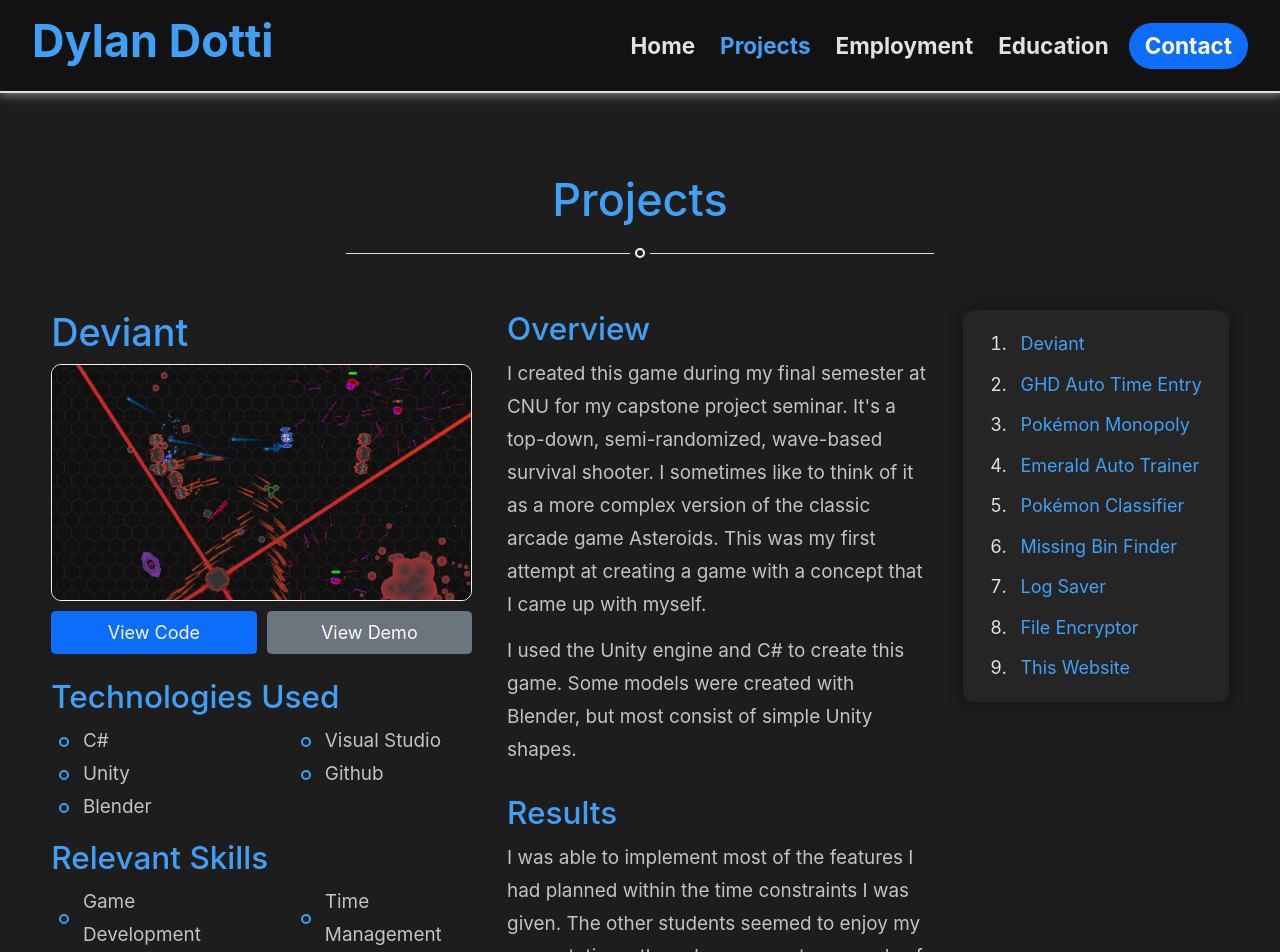
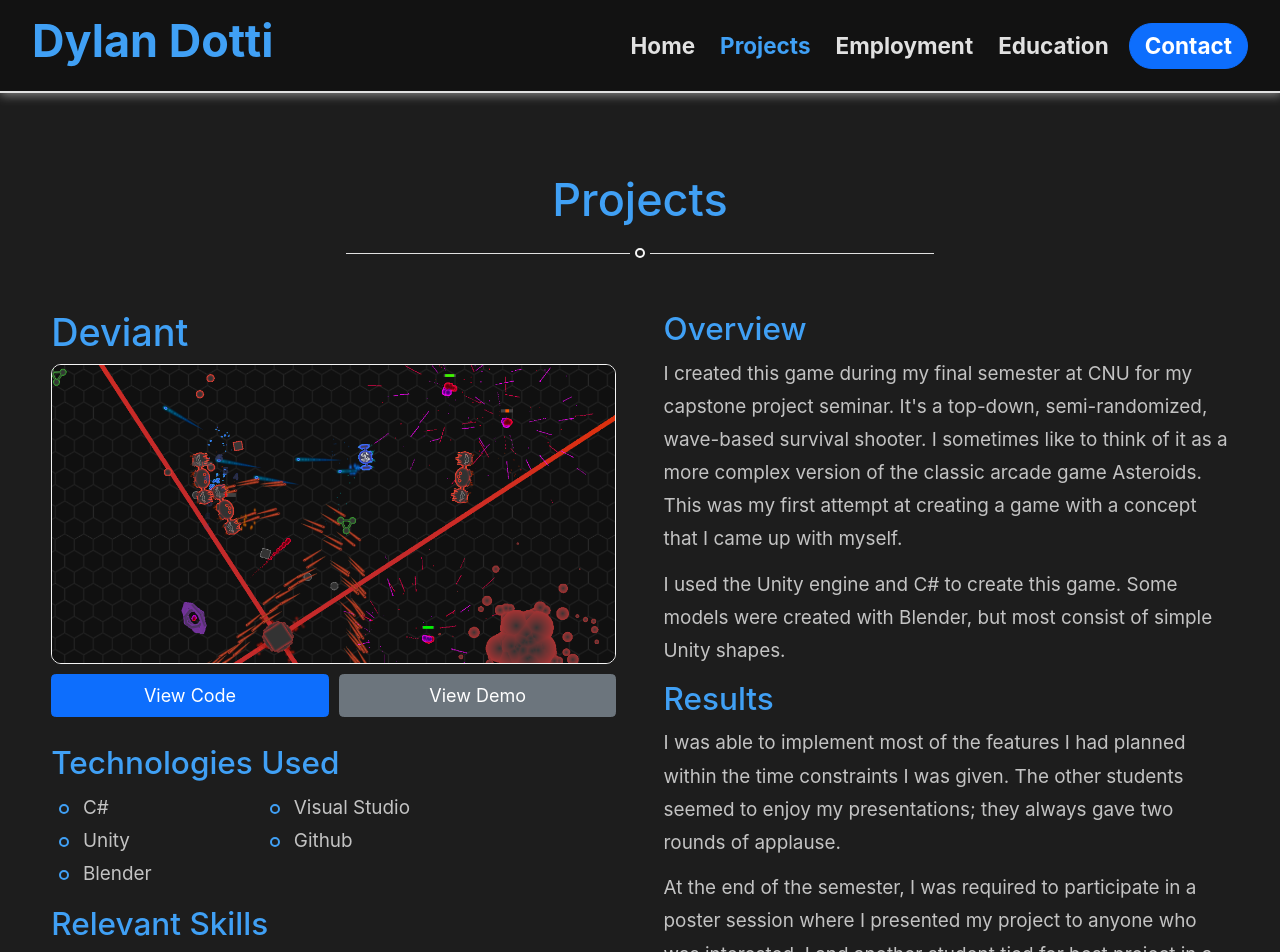
Before and after one commit to Dylan-Dotti/React-Portfolio-Website, a React (Vite) app: page /projects in a window 1280 px wide. Shown: the top 952 px of the page. Built offline with nearby package versions, Linux system fonts and the light colour scheme.

Commit message:
Responsive project section w/o navigation

```diff
--- a/src/Components/Projects/ProjectListing/ProjectListingItem/index.tsx
+++ b/src/Components/Projects/ProjectListing/ProjectListingItem/index.tsx
@@ -34,36 +34,44 @@ const ProjectListingItem: React.FC<ProjectListingItemProps> = (props) => {
                         )}
                     </div>
                 </div>
+                <div className="list-group-wrapper">
                     {project.technologies &&
                         <div className="project-section technologies-section">
                             <h3 className="section-header">Technologies Used</h3>
-                        <ul>
+                            <div className="list-wrapper">
+                                <ul className="blue-circle-list">
                                     {project.technologies.map((tech, index) => (
                                         <li key={index}>{tech}</li>
                                     ))}
                                 </ul>
                             </div>
+                        </div>
                     }
                     {project.skills &&
                         <div className="project-section skills-section">
                             <h3 className="section-header">Relevant Skills</h3>
-                        <ul>
+                            <div className="list-wrapper">
+                                <ul className="blue-circle-list">
                                     {project.skills.map((skill, index) => (
                                         <li key={index}>{skill}</li>
                                     ))}
                                 </ul>
                             </div>
+                        </div>
                     }
                     {project.features &&
                         <div className="project-section features-section">
                             <h3 className="section-header">Notable Features</h3>
-                        <ul>
+                            <div className="list-wrapper">
+                                <ul className="blue-circle-list">
                                     {project.features.map((skill, index) => (
                                         <li key={index}>{skill}</li>
                                     ))}
                                 </ul>
                             </div>
+                        </div>
                     }
+                </div>
             </div>
 
             <div className="right-column">
--- a/src/Components/Projects/ProjectListing/ProjectListingItem/project-listing-item.scss
+++ b/src/Components/Projects/ProjectListing/ProjectListingItem/project-listing-item.scss
@@ -2,11 +2,9 @@
 @use "../../../../Styles/screen-sizes" as *;
 
 .project-listing-item {
-
-    display: grid;
-    //grid-template-columns: 1fr 1fr;
-    //gap: 4%;
-    gap: 2.5%;
+    display: flex;
+    flex-direction: column;
+    gap: 20px;
 
     p {
         margin-bottom: 0.7rem;
@@ -15,27 +13,35 @@
     .left-column, .right-column {
         display: flex;
         flex-direction: column;
-        gap: 15px;
+        gap: 5%;
     }
 
     .title-section {
+        display: flex;
+        flex-direction: column;
         margin-bottom: 0.5rem;
     }
 
     .project-name {
         color: $primary-color;
+        text-wrap: balance;
+        text-align: center;
     }
 
     .section-header {
         color: $primary-color;
+        text-align: center;
     }
 
     .main-image {
-        aspect-ratio: 16/9;
+        //aspect-ratio: 16/9;
         object-fit: cover;
         border: 1px solid whitesmoke;
         border-radius: 10px;
         margin-bottom: 10px;
+        width: 100%;
+        //flex: 1;
+        height: 300px;
     }
 
     .button-links {
@@ -52,35 +58,86 @@
         width: 100%;
     }
 
+    .list-group-wrapper {
+        display: flex;
+        flex-direction: column;
+        gap: 15px;
+        //justify-content: center;
+    }
+
+    .list-wrapper {
+        display: flex;
+        justify-content: center;
+    }
+
     ul {
         padding-left: 1.5em;
-        columns: 2;
+        //columns: 2;
         column-gap: 5em;
+        max-width: fit-content;
 
         li {
             position: relative;
             padding-left: .25em;
             color: $faded-text-white;
             break-inside: avoid;
-
-            &::before {
-                content: "";
-                position: absolute;
-                left: -1em;
-                top: 50%;
-                transform: translateY(-40%);
-                width: 10px;
-                height: 10px;
-                border: 2px solid $primary-color;
-                border-radius: 50%;
-            }
+            max-width: fit-content;
         }
     }
 
     // Media Queries
 
-    @media (min-width: $laptop) {
+    @media(min-width: $mobile-l) {
+
+        .section-header {
+            text-align: left;
+        }
+
+        .list-wrapper {
+            justify-content: flex-start;
+
+        }
+
+        ul {
+            columns: 2;
+
+        }
+    }
+
+    @media(min-width: $tablet) {
+
+        .left-column {
+            display: grid;
+            grid-template-columns: 1fr auto;
+        }
+
+        .project-name {
+            text-align: left;
+        }
+
+        ul {
+            columns: 1;
+        }
+    }
+
+    @media(min-width: $laptop) {
+        display: grid;
         grid-template-columns: 1fr 1fr;
         gap: 4%;
+
+        .left-column {
+            display: flex;
+            flex-direction: column;
+            gap: 2.5%
+        }
+
+        ul {
+            columns: 2;
+            max-width: 100%;
+
+            li {
+                max-width: 100%;
+            }
+        }
     }
 }
--- a/src/Components/Projects/ProjectListing/project-listing.scss
+++ b/src/Components/Projects/ProjectListing/project-listing.scss
@@ -11,14 +11,15 @@
     .content-layout {
         position: relative;
         display: grid;
-        grid-template-columns: auto max-content;
+        //grid-template-columns: auto max-content;
         align-items: start;
         gap: clamp(20px, 3%, 3%);
     }
 
     .project-navigation {
         @include background-tint(0.04);
-        display: flex;
+        //display: flex;
+        display: none;
         flex-direction: column;
         gap: .5rem;
         padding: 1rem 1.5rem;
@@ -52,15 +53,26 @@
 
     // Media Queries
 
-    // @media(min-width: 850px) {
-    //     max-width: 75%;
-    // }
+    @media(min-width: $tablet) {
 
-    // @media(min-width: $laptop-l) {
-    //     .content-container {
-    //         width: 85%;
-    //     }
-    // }
+        .content-container {
+            //width: 75%;
+        }
+    }
+
+    @media(min-width: $laptop-l) {
+        .content-container {
+            width: 85%;
+        }
+
+        .content-layout {
+            grid-template-columns: auto max-content;
+        }
+
+        .project-navigation {
+            display: flex;
+        }
+    }
 
     @media(min-width: $desktop) {
         .content-container {
```
Lines whose indentation alone changed are shown as unchanged.
